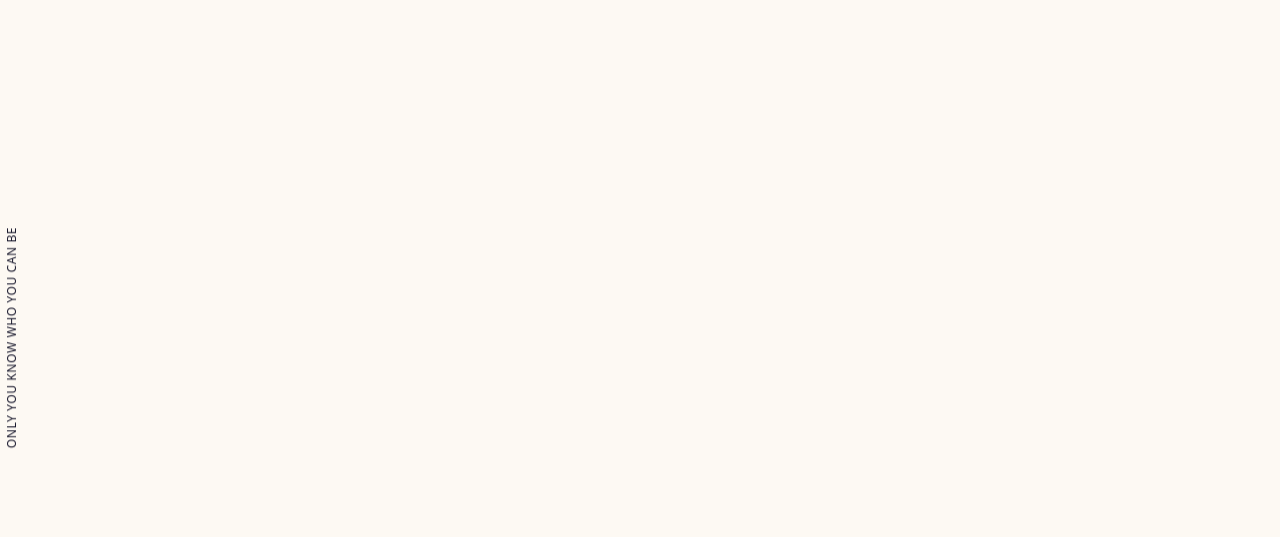
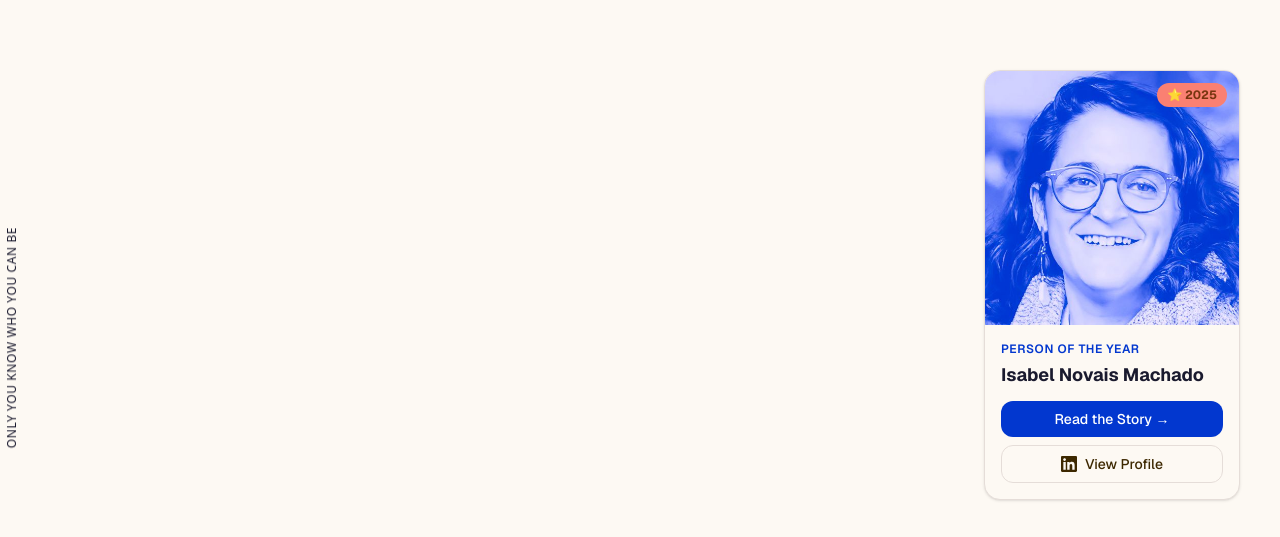
Before and after one commit to malikpiara/lisboaux-jobs, a Next.js app: page / in a window 1280 px wide. Shown: the part 260-797 px from the top of the page. Built offline with nearby package versions, Linux system fonts and the light colour scheme; no server answers; the database is empty.

Commit message:
Add person of the year card.

```diff
--- a/app/page.tsx
+++ b/app/page.tsx
@@ -3,6 +3,7 @@ import { Job } from '@/lib/types';
 import { createClient } from '@/lib/supabase/server';
 import { JobList } from '@/components/JobList';
 import { generateJobPostingSchema } from '@/lib/seo/jobPostingSchema';
+import Image from 'next/image';
 
 export const dynamic = 'force-dynamic';
 
@@ -74,8 +75,65 @@ export default async function Home() {
               </Link>
             </div>
           </section>
+          <section>
+            <MockupA />
+          </section>
         </footer>
       </div>
     </>
   );
 }
+
+// Mockup A: Minimal Badge Card
+// Philosophy: Ultra-clean, matches your minimal job listing aesthetic
+const MockupA = () => (
+  <div className='w-64 bg-background rounded-xl border border-border shadow-sm overflow-hidden right-10 bottom-10 fixed hidden  md:block'>
+    {/* Photo with subtle overlay */}
+    <div className='relative'>
+      <Image
+        width={300}
+        height={300}
+        src={'/isabel.jpeg'}
+        alt='Isabel Novais Machado - Person of the Year'
+        className='w-full aspect-square object-cover'
+      />
+      {/* Year badge */}
+      <div className='absolute top-3 right-3 px-2.5 py-1 rounded-full text-xs font-bold bg-[#fa8072] text-[#78350f]'>
+        ⭐ 2025
+      </div>
+    </div>
+
+    {/* Content */}
+    <div className='p-4'>
+      <p
+        className='text-xs font-semibold uppercase tracking-wider mb-1'
+        style={{ color: '#0237cf' }}
+      >
+        Person of the Year
+      </p>
+      <h3 className='text-lg font-bold mb-3 text-foreground'>
+        Isabel Novais Machado
+      </h3>
+
+      {/* Links */}
+      <div className='flex flex-col gap-2'>
+        <Link
+          href='https://www.linkedin.com/feed/update/urn:li:activity:7424848804094418944'
+          className='flex items-center justify-center gap-2 py-2 px-3 rounded-lg text-sm font-medium transition-opacity hover:opacity-90'
+          style={{ backgroundColor: '#0237cf', color: '#ffffff' }}
+        >
+          Read the Story →
+        </Link>
+        <Link
+          href='https://www.linkedin.com/in/isabelnovais'
+          className='flex items-center justify-center gap-2 py-2 px-3 rounded-lg text-sm font-medium border transition-colors hover:border-[#0237cf] dark:text-[#ffffff]/50'
+        >
+          <svg className='w-4 h-4' fill='currentColor' viewBox='0 0 24 24'>
+            <path d='M20.447 20.452h-3.554v-5.569c0-1.328-.027-3.037-1.852-3.037-1.853 0-2.136 1.445-2.136 2.939v5.667H9.351V9h3.414v1.561h.046c.477-.9 1.637-1.85 3.37-1.85 3.601 0 4.267 2.37 4.267 5.455v6.286zM5.337 7.433c-1.144 0-2.063-.926-2.063-2.065 0-1.138.92-2.063 2.063-2.063 1.14 0 2.064.925 2.064 2.063 0 1.139-.925 2.065-2.064 2.065zm1.782 13.019H3.555V9h3.564v11.452zM22.225 0H1.771C.792 0 0 .774 0 1.729v20.542C0 23.227.792 24 1.771 24h20.451C23.2 24 24 23.227 24 22.271V1.729C24 .774 23.2 0 22.222 0h.003z' />
+          </svg>
+          View Profile
+        </Link>
+      </div>
+    </div>
+  </div>
+);
```
Also changed, not shown: public/isabel.jpeg (added).
